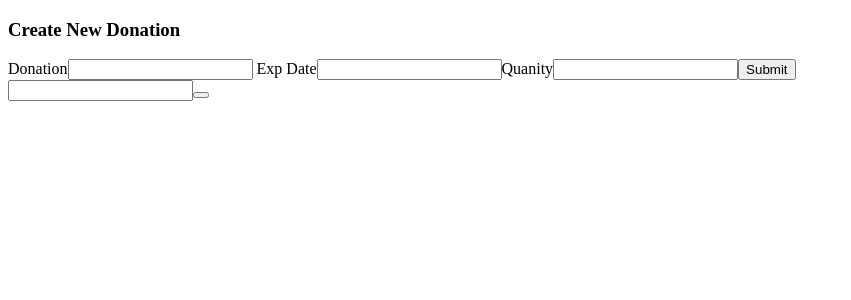
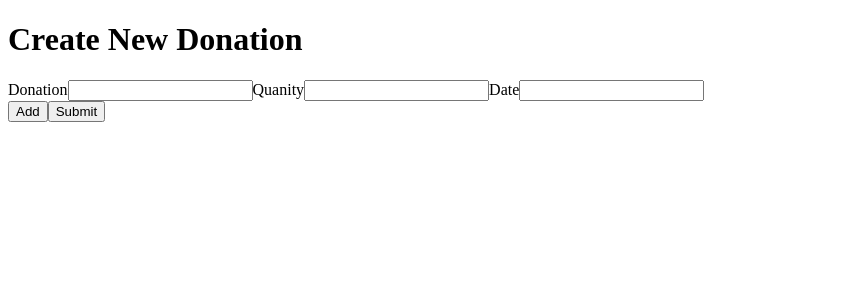
Before and after one commit to Teni17/Team8project-, a React (Vite) app in the folder client/: page /DonationForm in a window 1280 px wide. Shown: the top 300 px of the page, without its empty margins (0-851 px from the left). Built offline with nearby package versions, Linux system fonts and the light colour scheme.

Commit message:
Can Add More

```diff
--- a/client/src/components/Donations.jsx
+++ b/client/src/components/Donations.jsx
@@ -19,12 +19,13 @@ const DonationForm = () =>{
         quanity,
     }
     try{
-        const response = await axios.post('/donations', post) //Need to fix this right here and still have more to add
+        const response = await axios.post('/donations', donationList) //Need to fix this right here and still have more to add
 
         setFood('')
         setDate('')
         setQuanity('')
         setError(null)
+        setDonationList([{id: Date.now(), food:"" , quanity:"", daate: ""}])
         console.log('New Donation', response.data)
     }
     catch(error){
@@ -38,67 +39,59 @@ const DonationForm = () =>{
 
 
     const handleDonationAdd = () => {
-        setDonationList([...donationList,{ food: "", date: "", quanity: ""}])
+        setDonationList([...donationList,{ id: Date.now(), food: "", quanity: "", date: "",}])
     }
 
 
     const handleDonation = (e, index) =>{
-        const { setFood } = e.target
-        const { setDate } = e.target
-        const updatedDonations = donationList.map((post, i) =>
-        i === index ? { ... post, food: setFood, date: setDate } : post)
+        const { name ,value } = e.target
+        const updatedDonations = donationList.map((donation, i) =>
+        i === index ? { ... donation, [name]: value} : donation)
         setDonationList(updatedDonations)
     }
 
 
     return(
         <form className="create" onSubmit={handleSubmit}>
-            <h3>Create New Donation</h3>
+        <h1>Create New Donation</h1>
+
+        {donationList.map((post, index) =>
+        (
+            <div key={post.id} className="donations">
             <label>Donation</label>
             <input
-            type="text"
-            onChange={(e) => setFood(e.target.value)}
-            value={food}
+            name="food"
+            value={post.food}
+            onChange={(e) => handleDonation(e , index)}
+            />
+            <label>Quanity</label>
+            <input
+            name="quanity"
+            value={post.quanity}
+            onChange={(e) => handleDonation(e, index)}
+            />
+            <label>Date</label>
+            <input
+            name="date"
+            value={post.date}
+            onChange={(e) => handleDonation(e, index)}
             />
 
-            <label> Exp Date</label>
-            <input
-            type="text"
-            onChange={(e) => setDate(e.target.value)}
-            value={date}
-            />
+            </div>
 
-            <label>Quanity</label>
-            <input
-            type="text"
-            onChange={(e) => setQuanity(e.target.value)}
-            value={quanity}
-            />
+        )
 
-            <button type="Submit">Submit</button>
-
-        {donationList.map((post, index) =>
-            <div key={index} className="donations">
-                <input
-                value={post.create}
-                onChange={(e) =>handleDonation(e, index)}
-                />
-        {donationList.length - 1 === index && donationList.length < 100 &&
-           <button
-           type="button"
-           className="add"
-           onClick={handleDonationAdd}
-           ></button>
-        }
+        )}
+        <button type="button" onClick={handleDonationAdd}>
+        Add
+        </button>
+            <button type="submit">Submit</button>
 
 
-        </div>
 
+            {error && <div className="error">{error}</div>}
+        </form>
 
-        )}
-
-            {error && <div className="error"> {error}</div>}
-        </form>
 
 
     )
@@ -107,5 +100,4 @@ const DonationForm = () =>{
 }
 
 
-
 export default DonationForm
```
